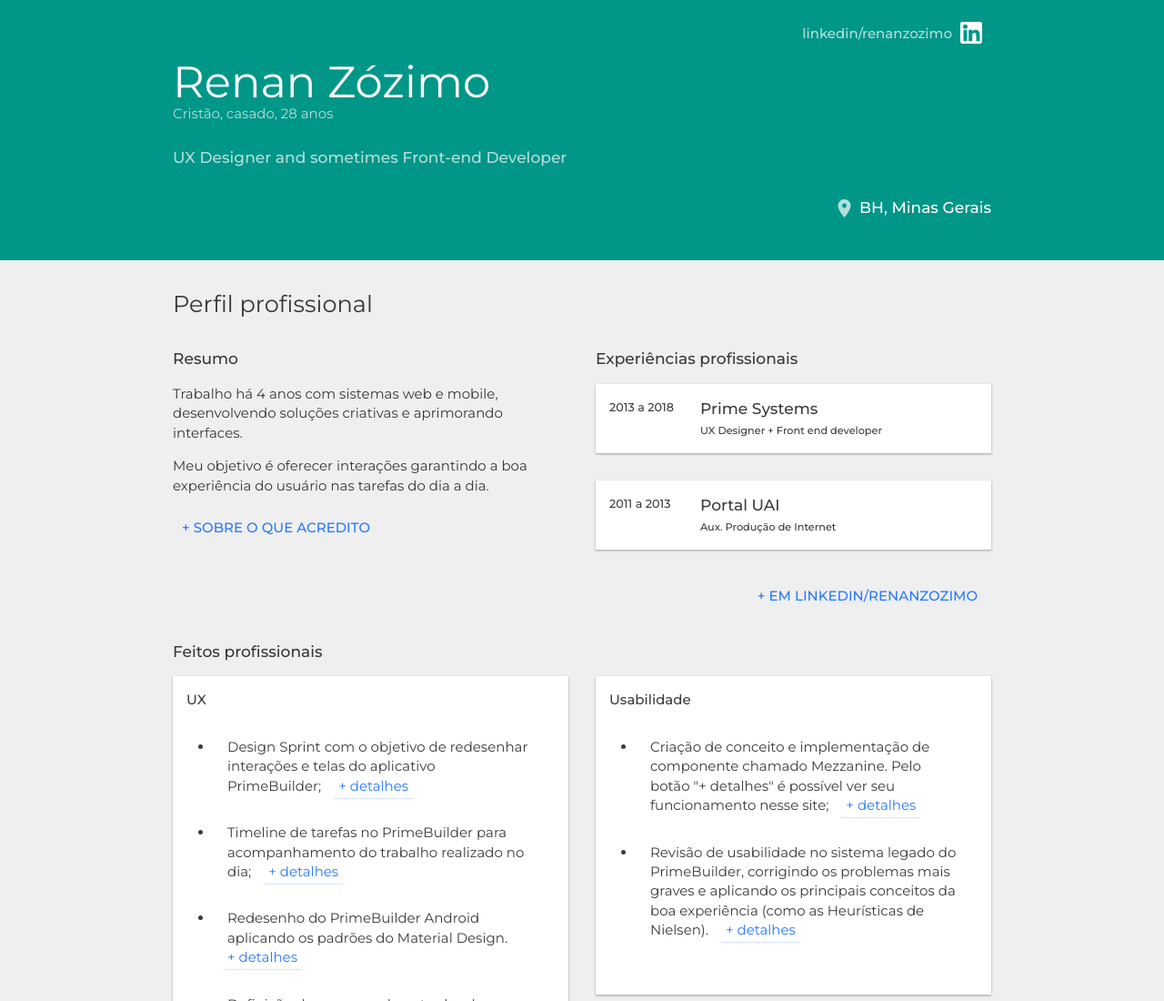
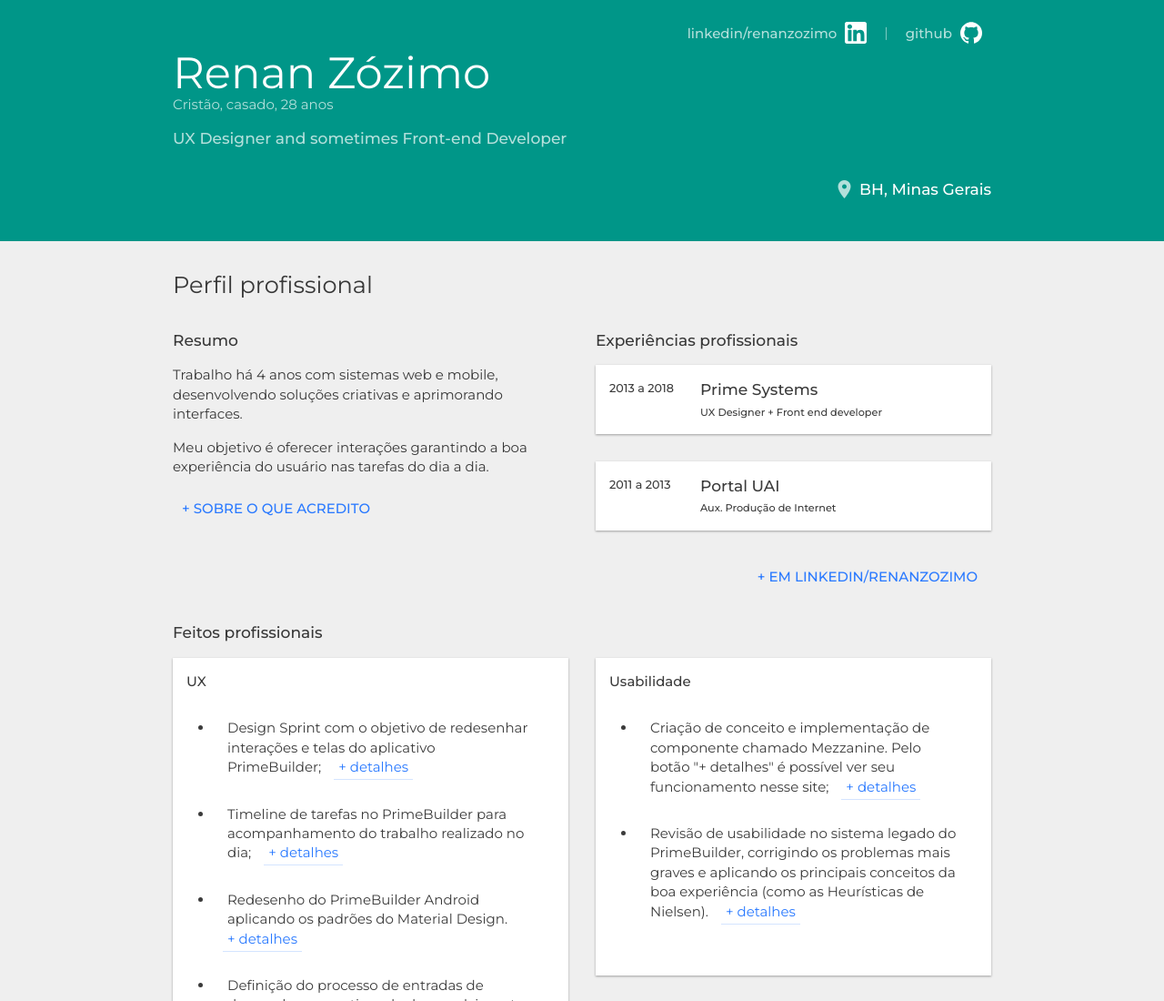
Before and after one commit to renanzozimo/renanzozimo.github.io, a plain HTML site: page index.html in a window 1280 px wide. Shown: the top 1100 px of the page at 91% size. Drawn offline with nearby package versions, Linux system fonts and the light colour scheme; some packages are replaced by stand-ins of ours; a script that the page names is missing.

Commit message:
Adjustment on h1 line height + github link

```diff
--- a/index.html
+++ b/index.html
@@ -22,13 +22,18 @@
         <div class="row">
           <div class="col-xs-12" ng-controller="HeaderController">
             <div class="btn-group text-right">
-              <a class="btn type-flat color-white" title="Acesse o LinkedIn de Renan Zózimo" target="_blank" href="http://www.linkedin.com/in/renanzozimo">
+              <a class="btn type-flat color-  white" title="Acesse o LinkedIn de Renan Zózimo" target="_blank" href="http://www.linkedin.com/in/renanzozimo">
                 <span class="mg-rt-mini color text-secondary-white text-lowercase">linkedIn/renanzozimo</span>
                 <img src="src/imgs/linkedin.svg" title="linkedin" alt="linkedin-logo" style="width: 24px;">
               </a>
+              <span class="mg-lt-mini mg-rt-mini color text-disabled-white hidden-xssm-down">|</span>
+              <a class="btn type-flat color-white hidden-xssm-down" title="Acesse o Github de Renan Zózimo" target="_blank" href="https://github.com/renanzozimo">
+                <span class="mg-rt-mini color text-secondary-white text-lowercase">Github</span>
+                <img src="src/imgs/github.svg" title="github" alt="github-logo" style="width: 24px;">
+              </a>
             </div>
-            <h1 class="display-2">Renan Zózimo</h1>
-            <p class="color text-secondary-white mg-bt-1" style="transform: translateY(-10px)">{{description}}</p>
+            <h1 class="display-2" style="line-height: 1">Renan Zózimo</h1>
+            <p class="color text-secondary-white mg-bt-1">{{description}}</p>
             <h4 class="color text-secondary-white">UX Designer and sometimes Front-end Developer</h4>
             <h4 class="mg-tp-2 mg-bt-1 text-right v-align-children">
               <i class="material-icons color text-secondary-white">place</i>
```
Also changed, not shown: src/imgs/github.svg (added).
